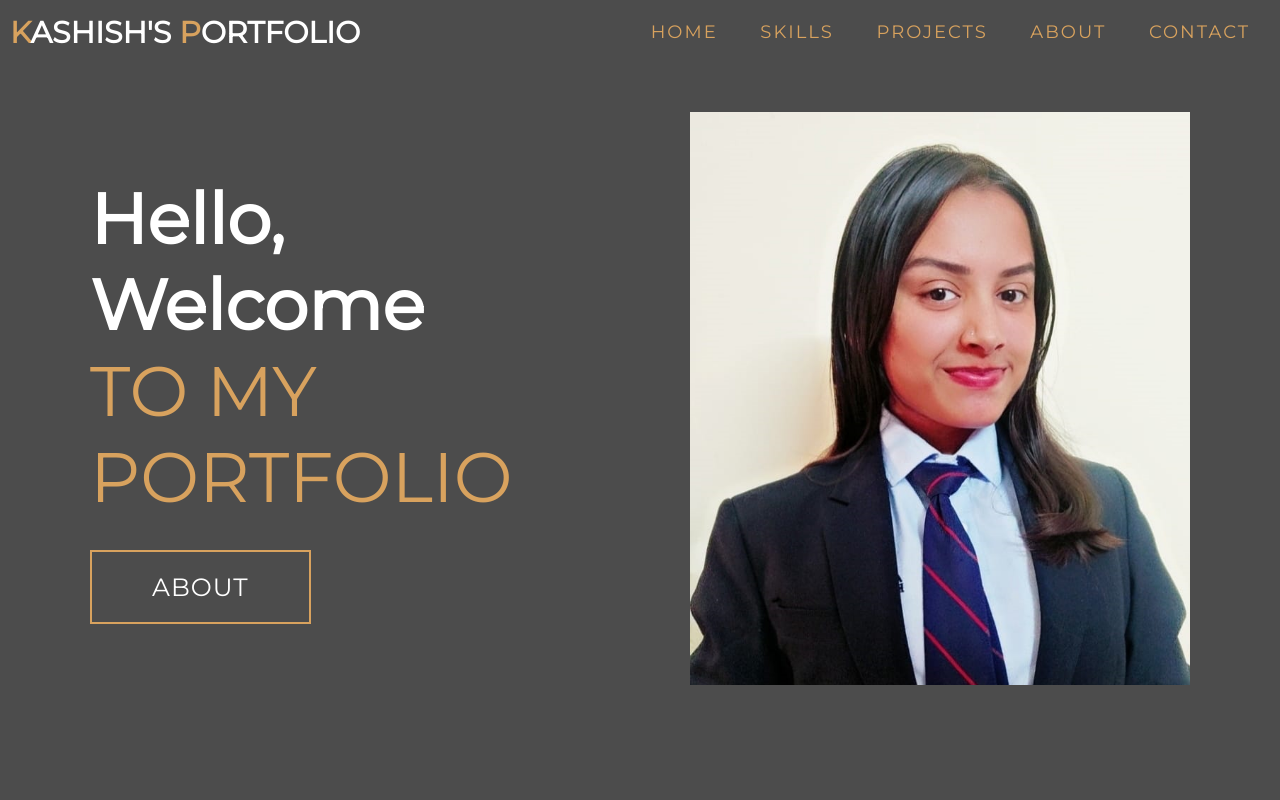
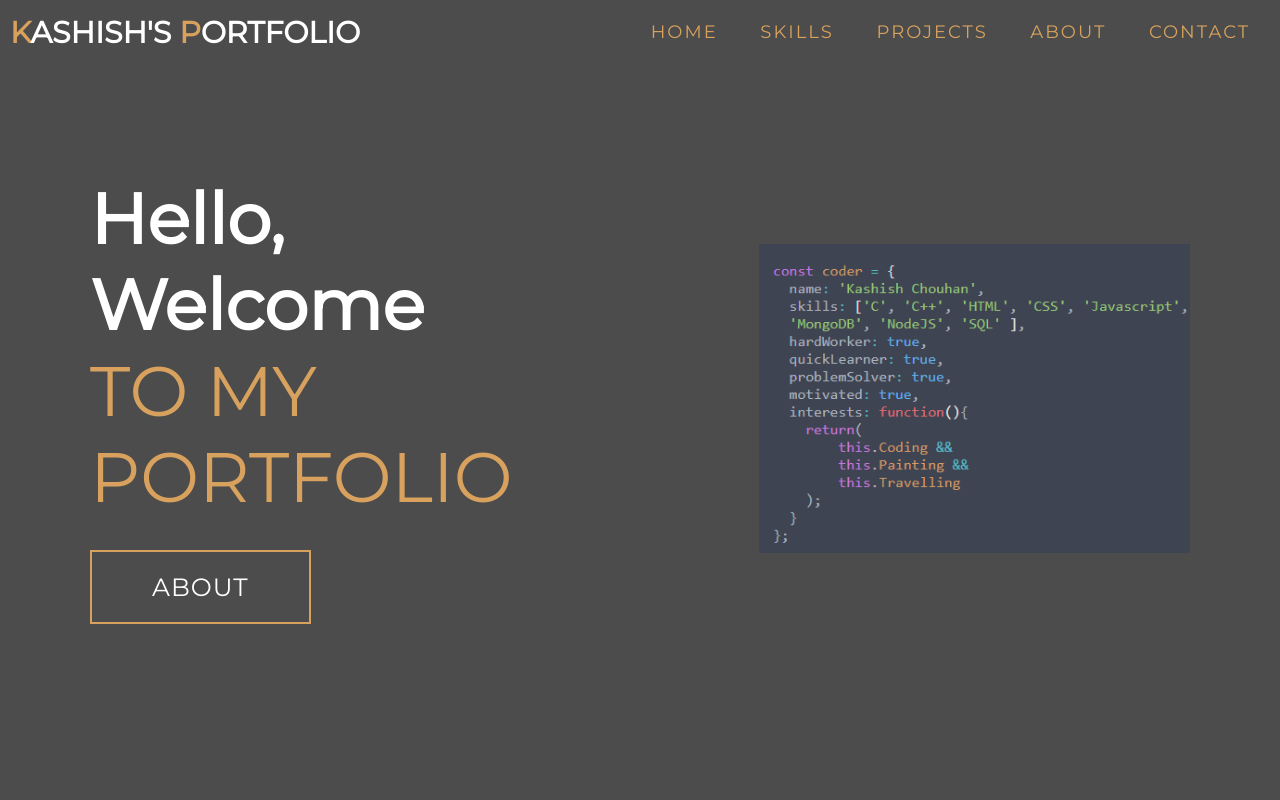
Before and after one commit to kashishchouhan13/PORTFOLIO, a plain HTML site: page index.html in a window 1280 px wide. Shown: the top 800 px of the page. Drawn offline with Linux system fonts and the light colour scheme.

Commit message:
Update index.html

```diff
--- a/index.html
+++ b/index.html
@@ -45,7 +45,7 @@
         <a href="#about" type="button" class="cta">About</a>
       </div>
       <div class="hero-image">
-        <img src="/images/portfolio pic.png" alt="Hero Image">
+        <img src="/images/coder.png" alt="Hero Image">
     </div>
   </section>
   <!-- End Hero Section  -->
```
